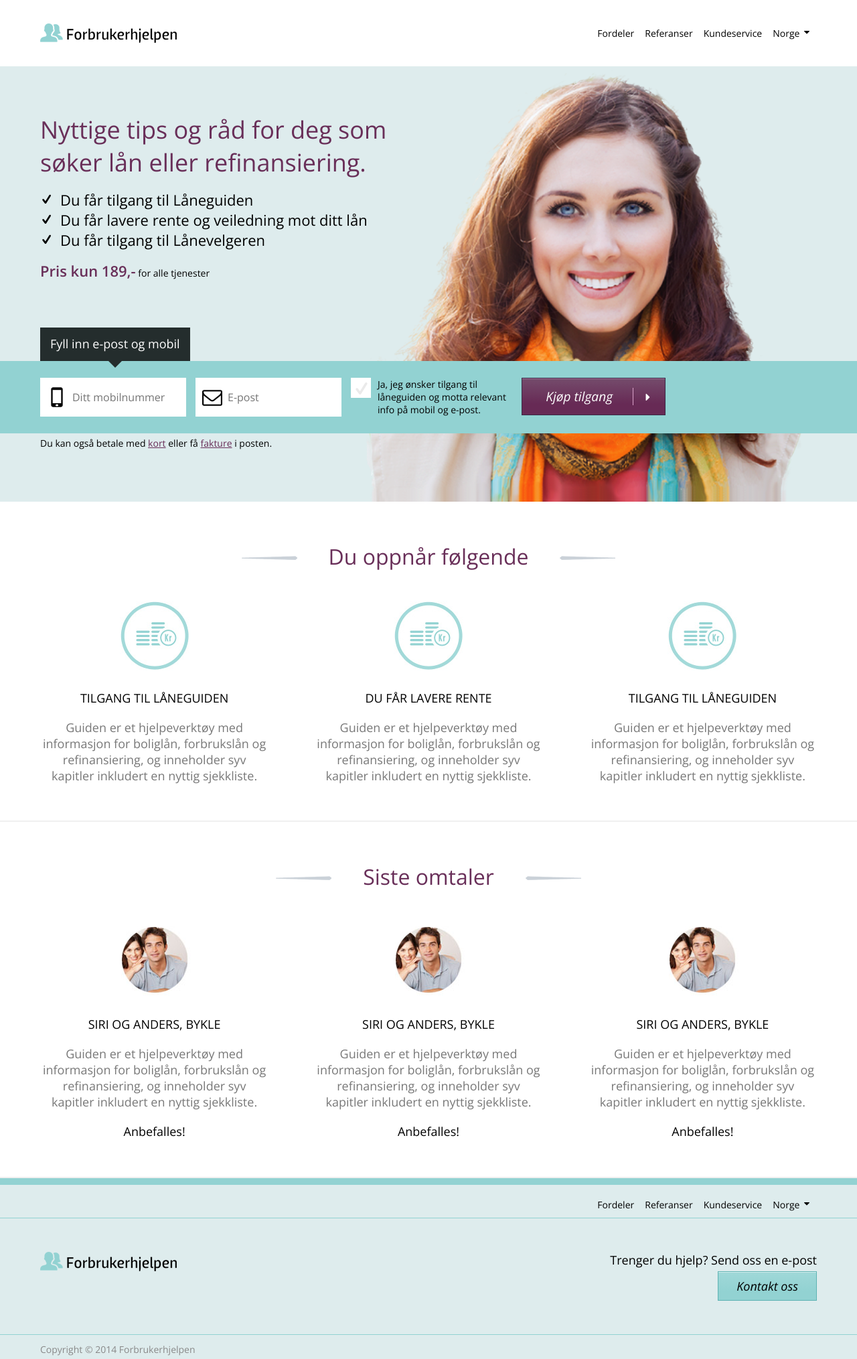
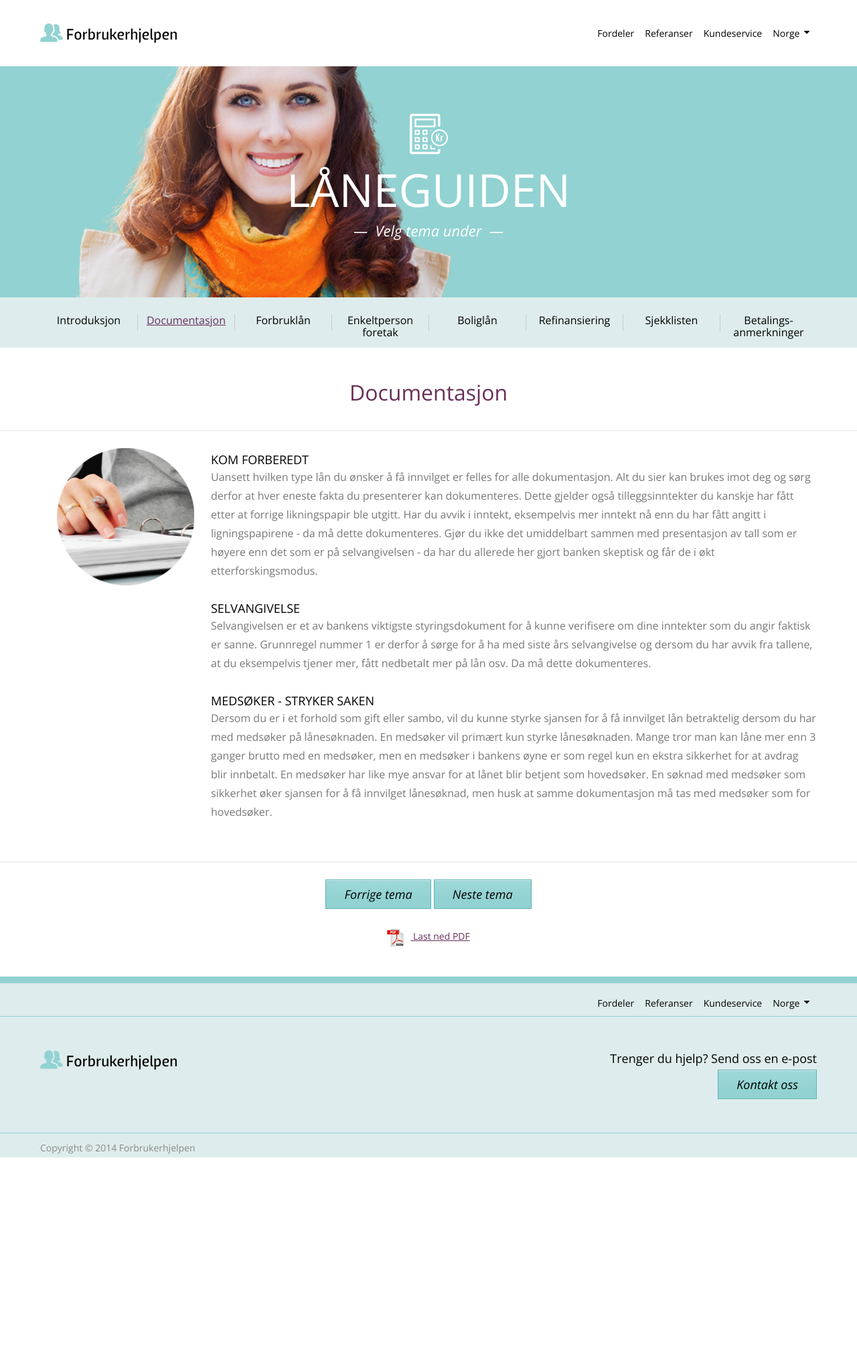
Before and after one commit to front/forbrukerhjelpen-static, a Jekyll site: the page built from topic.html, in a window 1280 px wide. Shown: the whole page at 67% size. Built offline with Jekyll 4.4.1, drawn with Linux system fonts in a browser that asks for light colours; nearby versions of some CDN libraries; after the commit the page ends 1728 px from its top, so only the background shows below that.

Commit message:
Created topic page (desktop)

```diff
--- a/css/style.css
+++ b/css/style.css
@@ -449,15 +449,16 @@ a {
 /* line 1, ../sass/partials/module/partials/_hero.scss */
 .light-blue-block {
   background-color: #deeced;
+  position: relative;
 }
 
-/* line 4, ../sass/partials/module/partials/_hero.scss */
+/* line 5, ../sass/partials/module/partials/_hero.scss */
 .dark-blue-block {
   background-color: #92d2d2;
   z-index: 5;
 }
 @media (min-width: 960px) {
-  /* line 4, ../sass/partials/module/partials/_hero.scss */
+  /* line 5, ../sass/partials/module/partials/_hero.scss */
   .dark-blue-block {
     width: 100%;
     position: absolute;
@@ -466,24 +467,24 @@ a {
   }
 }
 
-/* line 16, ../sass/partials/module/partials/_hero.scss */
+/* line 17, ../sass/partials/module/partials/_hero.scss */
 .hero {
   position: relative;
   overflow: hidden;
 }
 @media (min-width: 720px) {
-  /* line 16, ../sass/partials/module/partials/_hero.scss */
+  /* line 17, ../sass/partials/module/partials/_hero.scss */
   .hero {
     height: 425px;
   }
 }
 @media (min-width: 960px) {
-  /* line 16, ../sass/partials/module/partials/_hero.scss */
+  /* line 17, ../sass/partials/module/partials/_hero.scss */
   .hero {
     height: 650px;
   }
 }
-/* line 27, ../sass/partials/module/partials/_hero.scss */
+/* line 28, ../sass/partials/module/partials/_hero.scss */
 .hero img {
   position: absolute;
   z-index: 1;
@@ -492,14 +493,14 @@ a {
   bottom: 100px;
 }
 @media (min-width: 480px) {
-  /* line 27, ../sass/partials/module/partials/_hero.scss */
+  /* line 28, ../sass/partials/module/partials/_hero.scss */
   .hero img {
     top: 30px;
     bottom: auto;
   }
 }
 @media (min-width: 720px) {
-  /* line 27, ../sass/partials/module/partials/_hero.scss */
+  /* line 28, ../sass/partials/module/partials/_hero.scss */
   .hero img {
     width: auto;
     height: 425px;
@@ -507,66 +508,66 @@ a {
   }
 }
 @media (min-width: 960px) {
-  /* line 27, ../sass/partials/module/partials/_hero.scss */
+  /* line 28, ../sass/partials/module/partials/_hero.scss */
   .hero img {
     height: 650px;
     top: auto;
     bottom: 0;
   }
 }
-/* line 50, ../sass/partials/module/partials/_hero.scss */
+/* line 51, ../sass/partials/module/partials/_hero.scss */
 .hero .teaser {
   position: relative;
   padding-top: 40px;
   z-index: 2;
 }
 @media (min-width: 720px) {
-  /* line 50, ../sass/partials/module/partials/_hero.scss */
+  /* line 51, ../sass/partials/module/partials/_hero.scss */
   .hero .teaser {
     max-width: 50%;
     padding-top: 55px;
   }
 }
 @media (min-width: 960px) {
-  /* line 50, ../sass/partials/module/partials/_hero.scss */
+  /* line 51, ../sass/partials/module/partials/_hero.scss */
   .hero .teaser {
     padding-top: 70px;
     padding-bottom: 70px;
   }
 }
-/* line 64, ../sass/partials/module/partials/_hero.scss */
+/* line 65, ../sass/partials/module/partials/_hero.scss */
 .hero .teaser h1, .hero .teaser h2 {
   font-size: 2em !important;
 }
 @media (min-width: 960px) {
-  /* line 64, ../sass/partials/module/partials/_hero.scss */
+  /* line 65, ../sass/partials/module/partials/_hero.scss */
   .hero .teaser h1, .hero .teaser h2 {
     font-size: 2.25em !important;
   }
 }
-/* line 70, ../sass/partials/module/partials/_hero.scss */
+/* line 71, ../sass/partials/module/partials/_hero.scss */
 .hero .teaser ul {
   padding-left: 0;
 }
-/* line 72, ../sass/partials/module/partials/_hero.scss */
+/* line 73, ../sass/partials/module/partials/_hero.scss */
 .hero .teaser ul li {
   list-style: none;
   font-size: 1.125em;
   width: 50%;
 }
 @media (min-width: 720px) {
-  /* line 72, ../sass/partials/module/partials/_hero.scss */
+  /* line 73, ../sass/partials/module/partials/_hero.scss */
   .hero .teaser ul li {
     width: auto;
   }
 }
 @media (min-width: 960px) {
-  /* line 72, ../sass/partials/module/partials/_hero.scss */
+  /* line 73, ../sass/partials/module/partials/_hero.scss */
   .hero .teaser ul li {
     font-size: 1.375em;
   }
 }
-/* line 82, ../sass/partials/module/partials/_hero.scss */
+/* line 83, ../sass/partials/module/partials/_hero.scss */
 .hero .teaser ul li:before {
   display: inline-block;
   width: 30px;
@@ -574,7 +575,7 @@ a {
   font-family: "forbrukerhjelpen";
   font-size: 0.875em;
 }
-/* line 91, ../sass/partials/module/partials/_hero.scss */
+/* line 92, ../sass/partials/module/partials/_hero.scss */
 .hero .teaser p {
   margin-left: -20px;
   margin-right: -20px;
@@ -588,7 +589,7 @@ a {
   background-color: rgba(255, 255, 255, 0.8);
 }
 @media (min-width: 720px) {
-  /* line 91, ../sass/partials/module/partials/_hero.scss */
+  /* line 92, ../sass/partials/module/partials/_hero.scss */
   .hero .teaser p {
     margin-left: 0;
     margin-right: 0;
@@ -600,7 +601,7 @@ a {
     background: none;
   }
 }
-/* line 107, ../sass/partials/module/partials/_hero.scss */
+/* line 108, ../sass/partials/module/partials/_hero.scss */
 .hero .teaser p span {
   font-weight: 600;
   font-size: 1.57143em;
@@ -1086,3 +1087,124 @@ table tbody td.value {
   line-height: 20px;
   vertical-align: middle;
 }
+
+/* line 2, ../sass/partials/module/partials/_topic.scss */
+.topic-header-block {
+  position: relative;
+  background-color: #92d2d2;
+  margin-bottom: 20px;
+}
+/* line 7, ../sass/partials/module/partials/_topic.scss */
+.topic-header-block > div {
+  position: relative;
+  overflow: hidden;
+  height: 420px;
+}
+/* line 12, ../sass/partials/module/partials/_topic.scss */
+.topic-header-block > div .topic-img {
+  position: absolute;
+  z-index: 1;
+  height: 550px;
+  bottom: 0;
+  left: 40px;
+}
+/* line 20, ../sass/partials/module/partials/_topic.scss */
+.topic-header-block > div header {
+  position: absolute;
+  z-index: 3;
+  margin-top: 70px;
+  width: 100%;
+  text-align: center;
+  color: white;
+}
+/* line 28, ../sass/partials/module/partials/_topic.scss */
+.topic-header-block > div h1, .topic-header-block > div h2 {
+  text-transform: uppercase;
+  color: white;
+  font-size: 4.25em;
+  margin-bottom: 0;
+}
+/* line 34, ../sass/partials/module/partials/_topic.scss */
+.topic-header-block > div span {
+  font-size: 1.375em;
+  font-style: italic;
+}
+/* line 40, ../sass/partials/module/partials/_topic.scss */
+.topic-header-block nav {
+  position: absolute;
+  z-index: 2;
+  bottom: 0;
+  height: 75px;
+  width: 100%;
+  background-color: #deeced;
+}
+/* line 48, ../sass/partials/module/partials/_topic.scss */
+.topic-header-block nav ul {
+  margin-top: 25px;
+}
+/* line 50, ../sass/partials/module/partials/_topic.scss */
+.topic-header-block nav ul li {
+  display: block;
+  float: left;
+  width: 12.5%;
+}
+/* line 54, ../sass/partials/module/partials/_topic.scss */
+.topic-header-block nav ul li a {
+  display: block;
+  border-left: 1px solid #ccc;
+  text-align: center;
+  height: 25px;
+  font-size: 1em;
+  line-height: 1.125em;
+  overflow: visible;
+  color: black;
+  text-decoration: none;
+}
+/* line 65, ../sass/partials/module/partials/_topic.scss */
+.topic-header-block nav ul li:first-child a {
+  border-left: none;
+}
+/* line 68, ../sass/partials/module/partials/_topic.scss */
+.topic-header-block nav ul li.active a, .topic-header-block nav ul li a:hover {
+  color: #692f59;
+  text-decoration: underline;
+}
+
+/* line 78, ../sass/partials/module/partials/_topic.scss */
+.topic-footer, .topic-header {
+  padding-top: 25px;
+  padding-bottom: 25px;
+  text-align: center;
+}
+
+/* line 83, ../sass/partials/module/partials/_topic.scss */
+.topic-footer span {
+  display: block;
+  margin-top: 30px;
+  margin-bottom: 20px;
+  font-size: 0.875em;
+}
+/* line 88, ../sass/partials/module/partials/_topic.scss */
+.topic-footer span img {
+  vertical-align: middle;
+  margin-right: 10px;
+}
+
+/* line 94, ../sass/partials/module/partials/_topic.scss */
+.topic-content img {
+  margin: 25px;
+  float: left;
+}
+/* line 98, ../sass/partials/module/partials/_topic.scss */
+.topic-content > div {
+  padding-top: 30px;
+  padding-bottom: 30px;
+  overflow: hidden;
+}
+/* line 103, ../sass/partials/module/partials/_topic.scss */
+.topic-content p {
+  margin-bottom: 30px;
+  color: #787878;
+  font-size: 1em;
+  line-height: 1.75em;
+}
--- a/index.html
+++ b/index.html
@@ -3,7 +3,7 @@ layout: default
 title: Forside
 ---
 
-<div class="light-blue-block clearfix" style="position: relative;">
+<div class="light-blue-block clearfix">
 	<div class="l-container hero">
 		<img src="img/home-women-bg.png">
 		<div class="teaser">
--- a/sass/partials/module/_module.scss
+++ b/sass/partials/module/_module.scss
@@ -10,3 +10,4 @@
 @import "partials/content";
 @import "partials/footer";
 @import "partials/forms";
+@import "partials/topic";
--- a/sass/partials/module/partials/_hero.scss
+++ b/sass/partials/module/partials/_hero.scss
@@ -1,5 +1,6 @@
 .light-blue-block {
   background-color: $color-blue-light;
+  position: relative;
 }
 .dark-blue-block {
   background-color: #92d2d2;
--- a/topic.html
+++ b/topic.html
@@ -3,104 +3,67 @@ layout: default
 title: Låneguiden
 ---
 
-<div class="light-blue-block clearfix" style="position: relative;">
-  <div class="l-container hero">
-    <img src="img/home-women-bg.png">
-    <div class="teaser">
-      <h1>Nyttige tips og råd for deg som søker lån eller refinansiering.</h1>
-      <ul>
-        <li>Du får tilgang til Låneguiden</li>
-        <li>Du får lavere rente og veiledning mot ditt lån</li>
-        <li>Du får tilgang til Lånevelgeren</li>
-      </ul>
-      <p><span>Pris kun 189,-</span> for alle tjenester</p>
-    </div>
+<div class="topic-header-block">
+  <div class="l-container">
+    <header>
+      <img src="img/icon-calc-white.png">
+      <h1>Låneguiden</h1>
+      <span>&mdash;&nbsp; Velg tema under &nbsp;&mdash;</span>
+    </header>
+    <img class="topic-img" src="img/home-women-bg.png">
   </div>
-
-  <div class="dark-blue-block">
-    <div class="l-container">
-      <div class="arrow-box">
-        <span>Fyll inn e-post og mobil</span>
-      </div>
-      <form class="subscribe-form clearfix">
-        <div class="large">
-          <div class="light">
-            <i class="icon-mobile"></i>
-            <input type="text" name="phone_number" placeholder="Ditt mobilnummer">
-          </div>
-          <div class="light">
-            <i class="icon-email"></i>
-            <input type="text" name="email" placeholder="E-post">
-          </div>
-        </div>
-        <div class="dark clearfix">
-          <div class="small">
-            <input id="subscribe-check" type="checkbox" name="subscribe" value="true">
-          </div>
-          <label for="subscribe-check">Ja, jeg ønsker tilgang til låneguiden og motta relevant info på mobil og e-post.</label>
-        </div>
-        <div class="dark">
-          <button type="submit" class="btn btn-purple btn-complex">
-            <span>Kjøp tilgang</span> <i class="icon-arrow-right"></i>
-          </button>
-        </div>
-      </form>
-      <div class="extra-info">
-        <p>Du kan også betale med <a href="javascript:void(0);">kort</a> eller få <a href="javascript:void(0);">fakture</a> i posten.</p>
-      </div>
-    </div>
-  </div>
+  <nav>
+    <ul class="l-container">
+      <li>
+        <a href="javascript:void(0);">Introduksjon</a>
+      </li>
+      <li class="active">
+        <a href="javascript:void(0);">Documentasjon</a>
+      </li>
+      <li>
+        <a href="javascript:void(0);">Forbruklån</a>
+      </li>
+      <li>
+        <a href="javascript:void(0);">Enkeltperson foretak</a>
+      </li>
+      <li>
+        <a href="javascript:void(0);">Boliglån</a>
+      </li>
+      <li>
+        <a href="javascript:void(0);">Refinansiering</a>
+      </li>
+      <li>
+        <a href="javascript:void(0);">Sjekklisten</a>
+      </li>
+      <li>
+        <a href="javascript:void(0);">Betalings- anmerkninger</a>
+      </li>
+    <ul>
+  </nav>
 </div>
 
-<div class="l-container">
-  <div class="info-items">
-    <header>
-      <h2><i class="icon-plus"></i><i class="icon-minus"></i>Du oppnår følgende</h2>
-    </header>
-    <div class="info-item">
-      <img src="img/info-icon.jpg">
-      <h3>Tilgang Til Låneguiden</h3>
-      <p>Guiden er et hjelpeverktøy med informasjon for boliglån, forbrukslån og refinansiering, og inneholder syv kapitler inkludert en nyttig sjekkliste.</p>
-    </div>
-    <div class="info-item">
-      <img src="img/info-icon.jpg">
-      <h3>Du får lavere rente</h3>
-      <p>Guiden er et hjelpeverktøy med informasjon for boliglån, forbrukslån og refinansiering, og inneholder syv kapitler inkludert en nyttig sjekkliste.</p>
-    </div>
-    <div class="info-item">
-      <img src="img/info-icon.jpg">
-      <h3>Tilgang Til Låneguiden</h3>
-      <p>Guiden er et hjelpeverktøy med informasjon for boliglån, forbrukslån og refinansiering, og inneholder syv kapitler inkludert en nyttig sjekkliste.</p>
-    </div>
+<header class="l-container topic-header">
+  <h2>Documentasjon</h2>
+</header>
+<hr>
+
+<div class="l-container topic-content">
+  <img src="img/topic-image.png">
+  <div>
+    <h3>Kom Forberedt</h3>
+    <p>Uansett hvilken type lån du ønsker å få innvilget er felles for alle dokumentasjon. Alt du sier kan brukes imot deg og sørg derfor at hver eneste fakta du presenterer kan dokumenteres. Dette gjelder også tilleggsinntekter du kanskje har fått etter at forrige likningspapir ble utgitt. Har du avvik i inntekt, eksempelvis mer inntekt nå enn du har fått angitt i ligningspapirene - da må dette dokumenteres. Gjør du ikke det umiddelbart sammen med presentasjon av tall som er høyere enn det som er på selvangivelsen - da har du allerede her gjort banken skeptisk og får de i økt etterforskingsmodus.</p>
+
+    <h3>Selvangivelse</h3>
+    <p>Selvangivelsen er et av bankens viktigste styringsdokument for å kunne verifisere om dine inntekter som du angir faktisk er sanne. Grunnregel nummer 1 er derfor å sørge for å ha med siste års selvangivelse og dersom du har avvik fra tallene, at du eksempelvis tjener mer, fått nedbetalt mer på lån osv. Da må dette dokumenteres.</p>
+
+    <h3>Medsøker - Stryker saken</h3>
+    <p>Dersom du er i et forhold som gift eller sambo, vil du kunne styrke sjansen for å få innvilget lån betraktelig dersom du har med medsøker på lånesøknaden. En medsøker vil primært kun styrke lånesøknaden. Mange tror man kan låne mer enn 3 ganger brutto med en medsøker, men en medsøker i bankens øyne er som regel kun en ekstra sikkerhet for at avdrag blir innbetalt. En medsøker har like mye ansvar for at lånet blir betjent som hovedsøker. En søknad med medsøker som sikkerhet øker sjansen for å få innvilget lånesøknad, men husk at samme dokumentasjon må tas med medsøker som for hovedsøker.</p>
   </div>
 </div>
 
 <hr>
-
-<div class="l-container">
-  <div class="info-items">
-    <header>
-      <h2><i class="icon-plus"></i><i class="icon-minus"></i>Siste omtaler</h2>
-    </header>
-    <div class="info-item">
-      <img src="img/info-icon-2.jpg">
-      <h3>Siri og anders, bykle</h3>
-      <p>Guiden er et hjelpeverktøy med informasjon for boliglån, forbrukslån og refinansiering, og inneholder syv kapitler inkludert en nyttig sjekkliste.</p>
-      <p class="recommend">Anbefalles!</p>
-    </div>
-    <div class="info-item">
-      <img src="img/info-icon-2.jpg">
-      <h3>Siri og anders, bykle</h3>
-      <p>Guiden er et hjelpeverktøy med informasjon for boliglån, forbrukslån og refinansiering, og inneholder syv kapitler inkludert en nyttig sjekkliste.</p>
-      <p class="recommend">Anbefalles!</p>
-    </div>
-    <div class="info-item">
-      <img src="img/info-icon-2.jpg">
-      <h3>Siri og anders, bykle</h3>
-      <p>Guiden er et hjelpeverktøy med informasjon for boliglån, forbrukslån og refinansiering, og inneholder syv kapitler inkludert en nyttig sjekkliste.</p>
-      <p class="recommend">Anbefalles!</p>
-    </div>
-  </div>
-</div>
-
-<hr>
+<footer class="l-container topic-footer">
+  <button class="btn btn-blue" onclick="nextSlide();">Forrige tema</button>
+  <button class="btn btn-blue">Neste tema</button>
+  <span><a href=""><img src="img/pdf-logo.png"> Last ned PDF</a></span>
+</footer>
```
Also changed, not shown: sass/partials/module/partials/_topic.scss (added, +109 -0 lines), img/icon-calc-white.png (added), img/pdf-logo.png (added), img/topic-image.png (added).
